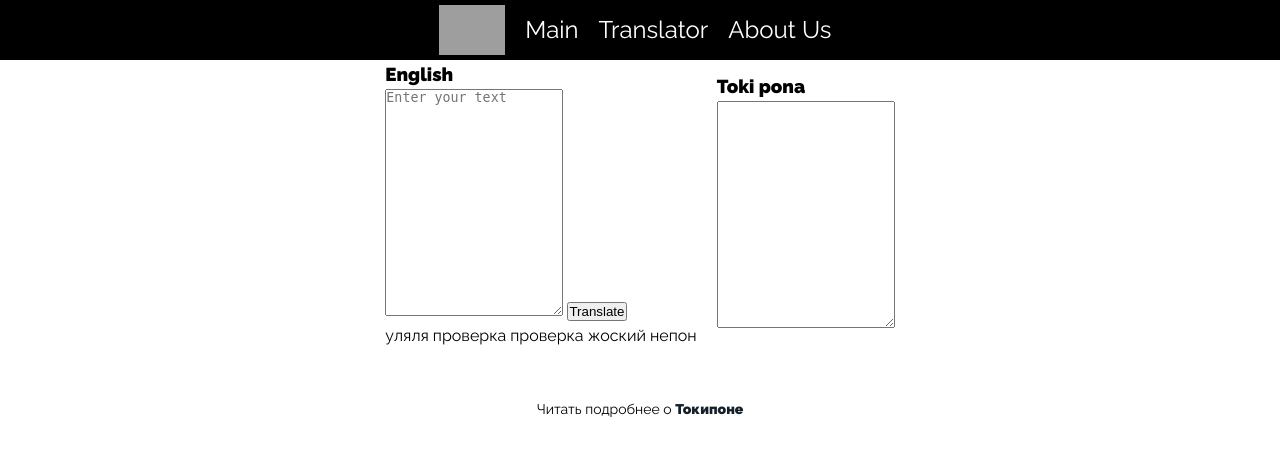
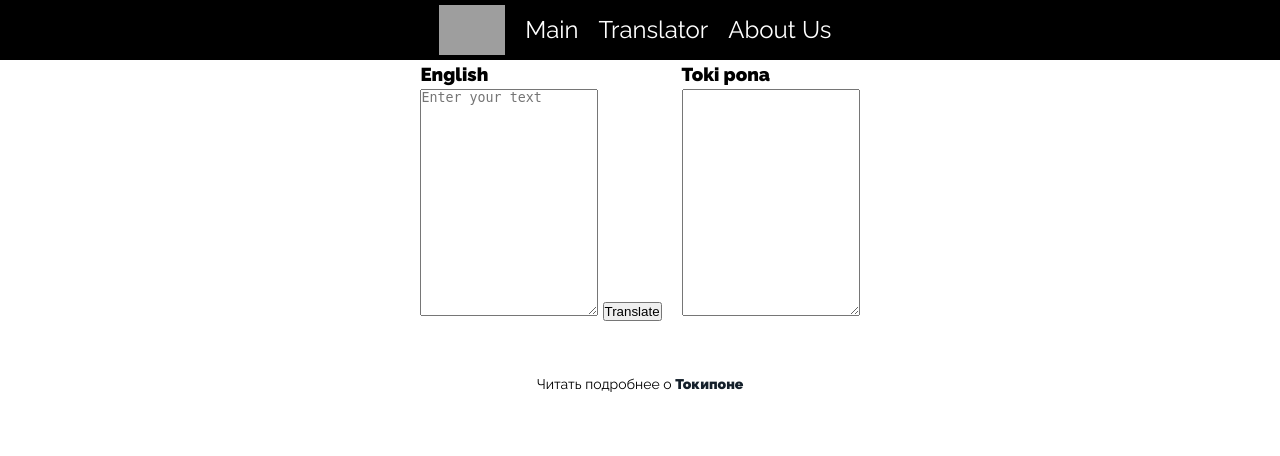
Before and after one commit to NotBioWaste905/toki-pona-translator, a Flask app: page /translate in a window 1280 px wide. Shown: the top 456 px of the page. Run offline with Flask 3, Linux system fonts and the light colour scheme; grey boxes are pictures that could not be loaded.

Commit message:
Update translate.html

```diff
--- a/website/templates/translate.html
+++ b/website/templates/translate.html
@@ -13,8 +13,6 @@
                     <textarea class="form-control" rows="15" id="inputText" name="inputText" placeholder="Enter your text">{{ input }}</textarea>
                     <button type="submit">Translate</button>
                 </form>
-                уляля проверка проверка
-                жоский непон
             </div>
             <div class="col-md-6">
                 <h3>Toki pona</h3>
```
